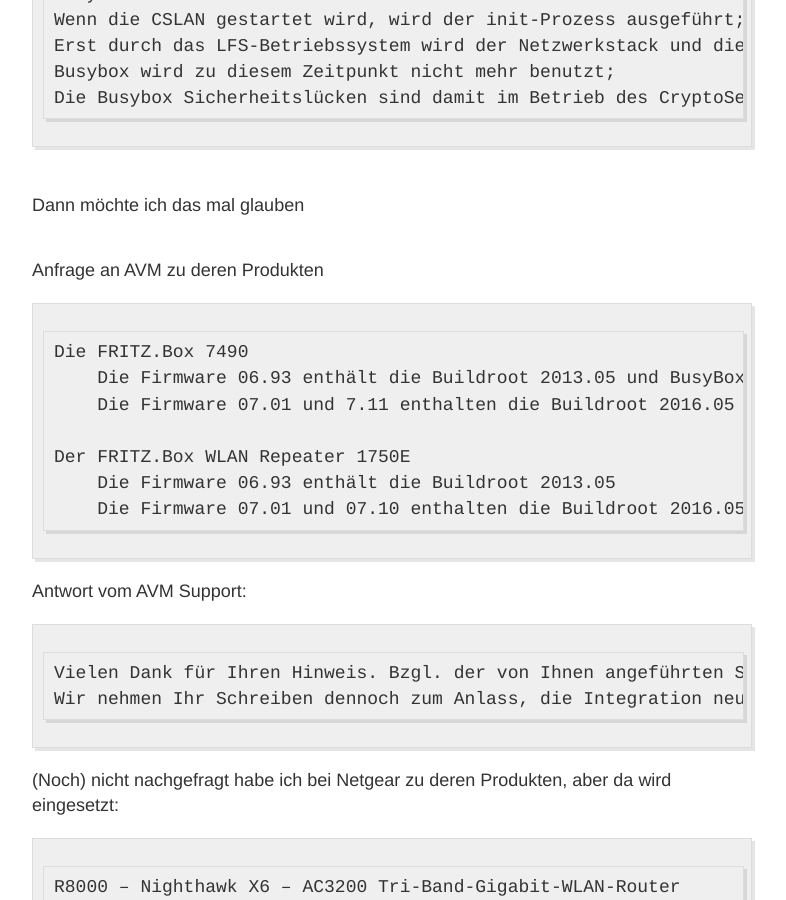
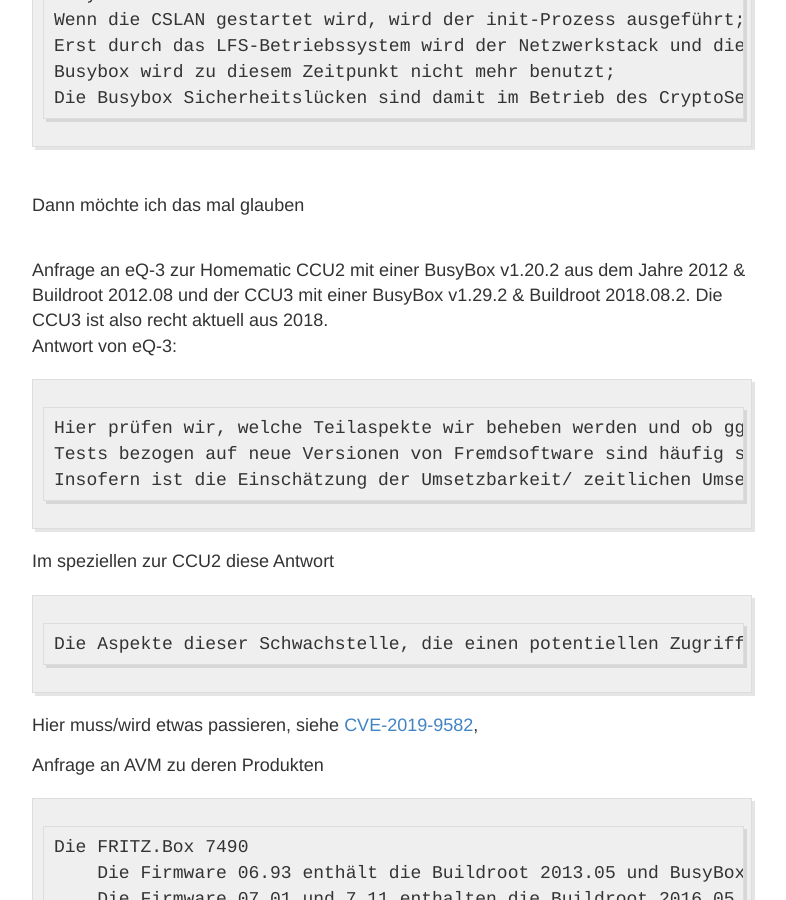
Before and after one commit to psytester/psytester.github.io, a Jekyll site: the page built from _posts/hacking_and_pentests/CVEs/2019-06-27-embedded_Linux_Busybox_Buildroot.md, in a window 1280 px wide and 900 px high, scrolled down 1691 px. Shown: the whole window, without its empty margins (248-1034 px from the left). Built offline with Jekyll 4.4.1, drawn with Linux system fonts in a browser that asks for light colours; some of the changed text lies outside the part shown.

Commit message:
Update 2019-06-27-embedded_Linux_Busybox_Buildroot.md

````diff
--- a/_posts/hacking_and_pentests/CVEs/2019-06-27-embedded_Linux_Busybox_Buildroot.md
+++ b/_posts/hacking_and_pentests/CVEs/2019-06-27-embedded_Linux_Busybox_Buildroot.md
@@ -32,7 +32,7 @@
 Zumindest die bekannten Lücken im DHCP und NTP wären dann eine Angriffsmöglichkeit.
 ```
 
-Dazu habe ich zwei Antworten erhalten<br>
+Dazu habe ich diese Antworten erhalten<br>
 <br>
 Anfrage an Utimaco zu deren HSM Se2 Se1500 mit der Firmware FIPS-5.0.10.1, da diese eine BusyBox Installation besitzt.
 ```
@@ -54,6 +54,20 @@
 Dann möchte ich das mal glauben
 <br>
 <br>
+
+Anfrage an eQ-3 zur Homematic CCU2 mit einer BusyBox v1.20.2 aus dem Jahre 2012 & Buildroot 2012.08 und der CCU3 mit einer BusyBox v1.29.2 & Buildroot 2018.08.2. Die CCU3 ist also recht aktuell aus 2018.<br>
+Antwort von eQ-3:<br>
+```
+Hier prüfen wir, welche Teilaspekte wir beheben werden und ob ggf. einzelne Aspekte nicht behoben werden.
+Tests bezogen auf neue Versionen von Fremdsoftware sind häufig sehr aufwendig und können teilweise auch zu dem Ergebnis führen, dass eine Interoperabilität mit unseren Softwareanteilen nicht mehr gegeben ist, so dass alternative Lösungen gefunden werden müssen.
+Insofern ist die Einschätzung der Umsetzbarkeit/ zeitlichen Umsetzung nicht einfach.
+```
+
+Im speziellen zur CCU2 diese Antwort
+```
+Die Aspekte dieser Schwachstelle, die einen potentiellen Zugriff von außen ermöglichen werden hier priorisiert angegangen. Hier prüfen wir, wie wir das Thema möglichst schnell in den Griff bekommen.
+```
+Hier muss/wird etwas passieren, siehe [CVE-2019-9582](https://psytester.github.io/CVE-2019-9582/),
 
 Anfrage an AVM zu deren Produkten
 ```
````
